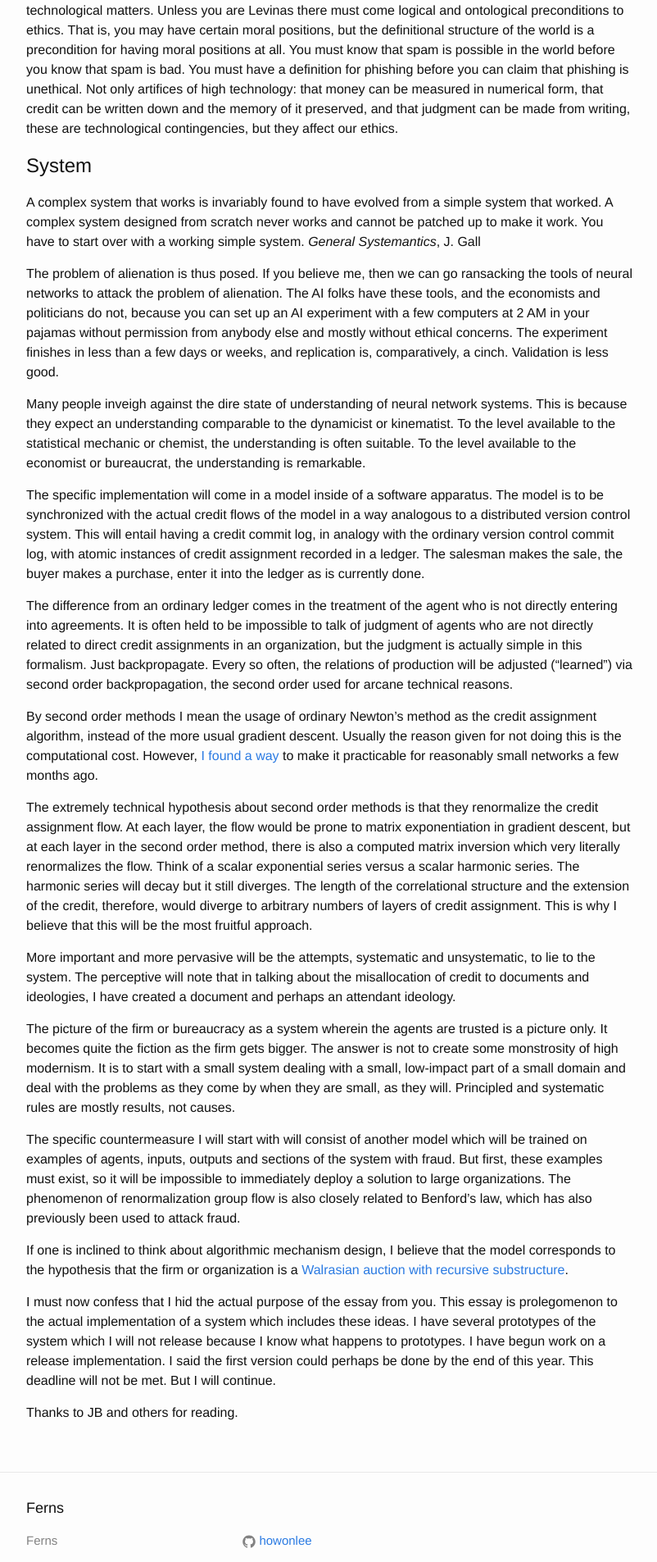
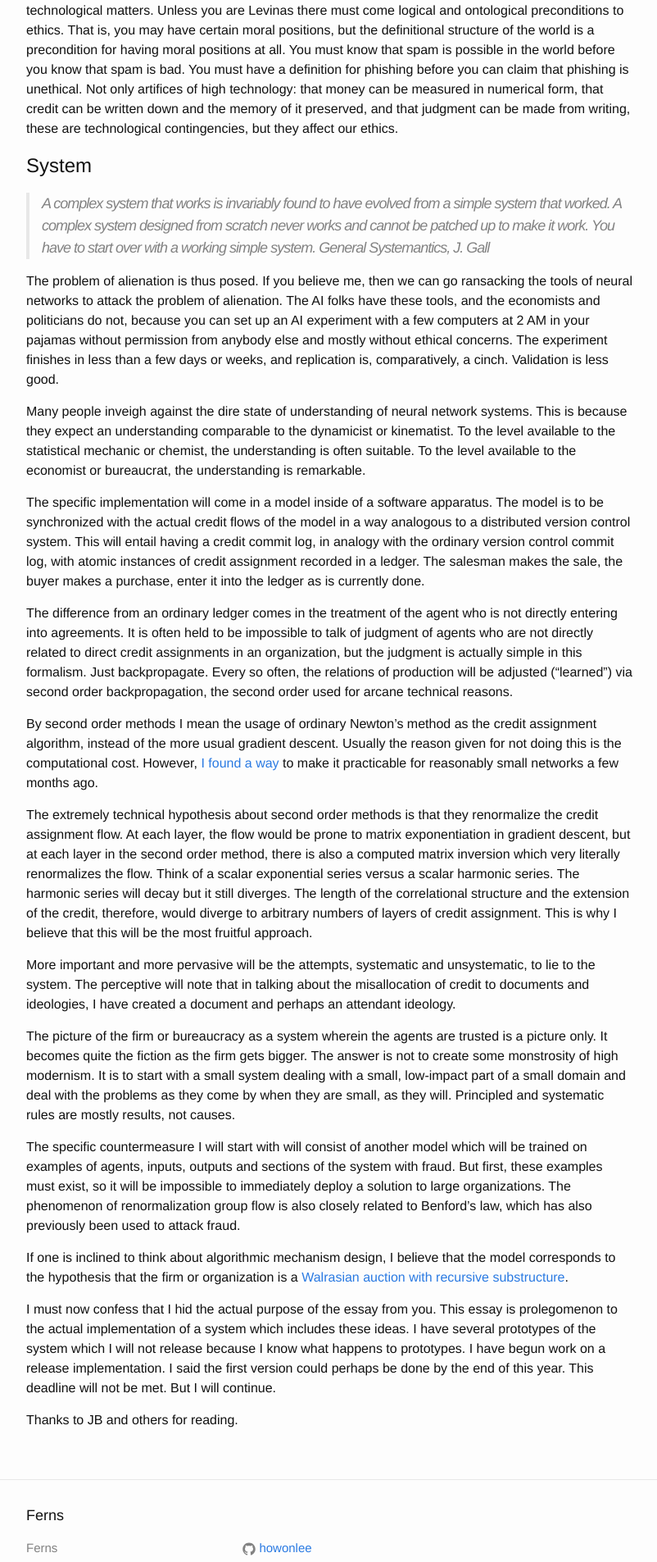
Before and after one commit to howonlee/howonlee.github.io, a Jekyll site: the page built from _posts/2019-06-30-An%20Algorithmic%20Approach%20To%20Alienation.md, in a window 1280 px wide. Shown: the part 3655-5560 px from the top of the page at 82% size, without its empty margins (238-1040 px from the left). Built offline with Jekyll 4.4.1, drawn with Linux system fonts in a browser that asks for light colours.

Commit message:
missed a quote

```diff
--- a/_posts/2019-06-30-An%20Algorithmic%20Approach%20To%20Alienation.md
+++ b/_posts/2019-06-30-An%20Algorithmic%20Approach%20To%20Alienation.md
@@ -64,7 +64,7 @@
 
 # System
 
-A complex system that works is invariably found to have evolved from a simple system that worked. A complex system designed from scratch never works and cannot be patched up to make it work. You have to start over with a working simple system.
+> A complex system that works is invariably found to have evolved from a simple system that worked. A complex system designed from scratch never works and cannot be patched up to make it work. You have to start over with a working simple system.
 _General Systemantics_, J. Gall
 
 The problem of alienation is thus posed. If you believe me, then we can go ransacking the tools of neural networks to attack the problem of alienation. The AI folks have these tools, and the economists and politicians do not, because you can set up an AI experiment with a few computers at 2 AM in your pajamas without permission from anybody else and mostly without ethical concerns. The experiment finishes in less than a few days or weeks, and replication is, comparatively, a cinch. Validation is less good.
```
